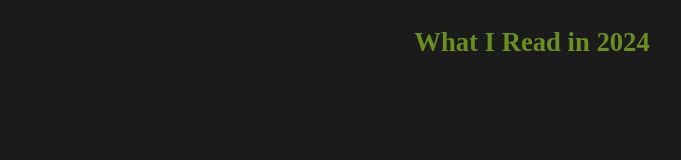
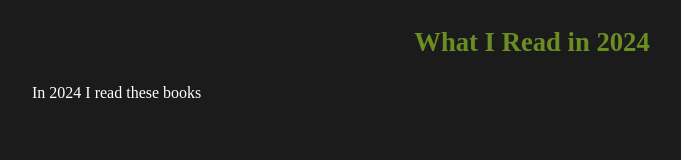
Before and after one commit to tylerdarwin13/mywebsite, a plain HTML site: page yearbooks.html in a window 1280 px wide. Shown: the whole page, without its empty margins (108-789 px from the left). Drawn offline with Linux system fonts and the light colour scheme.

Commit message:
sample text

```diff
--- a/yearbooks.html
+++ b/yearbooks.html
@@ -6,7 +6,7 @@
     </head>
     <body>
         <h3>What I Read in 2024</h3>
-
+        <p>In 2024 I read these books</p>
 
 
 
```
